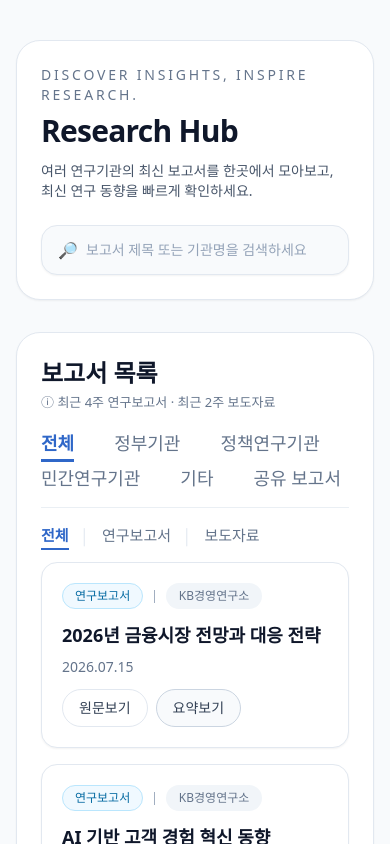
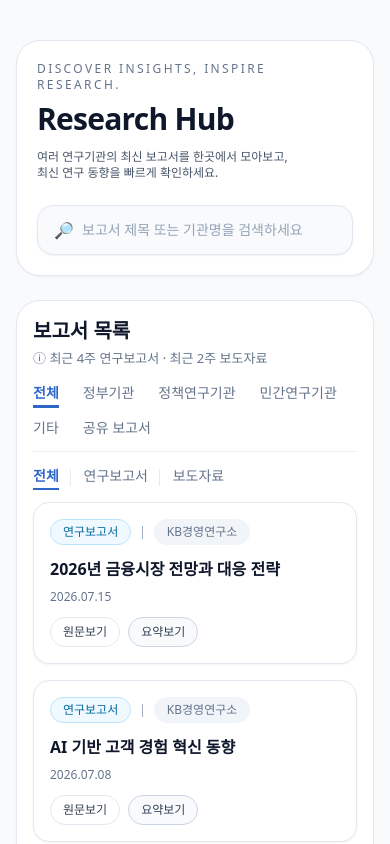
Before and after one commit to cha2yeon/research-hub, a Next.js app: page / in a window 390 px wide. Shown: the top 844 px of the page. Built offline with nearby package versions, Linux system fonts and the light colour scheme; no server answers.

Commit message:
모바일 화면 최적화

```diff
--- a/app/page.tsx
+++ b/app/page.tsx
@@ -206,11 +206,11 @@ export default function HomePage() {
 
   return (
     <main className="min-h-screen bg-slate-50 px-4 py-10 text-slate-800 sm:px-6 lg:px-8">
-      <div className="mx-auto flex max-w-6xl flex-col gap-8">
-        <header className="relative rounded-3xl border border-slate-200 bg-white p-6 shadow-sm sm:p-7">
+      <div className="mx-auto flex max-w-6xl flex-col gap-6 sm:gap-8">
+        <header className="relative rounded-3xl border border-slate-200 bg-white p-5 shadow-sm sm:p-7">
           <div className="max-w-[38rem]">
             <div>
-              <p className="text-sm font-medium uppercase tracking-[0.2em] text-slate-500">
+              <p className="text-xs font-medium uppercase tracking-[0.2em] text-slate-500 sm:text-sm">
                 DISCOVER INSIGHTS, INSPIRE RESEARCH.
               </p>
               <h1 className="mt-2 text-3xl font-semibold tracking-tight text-slate-900 sm:text-4xl">
@@ -218,7 +218,7 @@ export default function HomePage() {
               </h1>
             </div>
 
-            <p className="mt-3 max-w-2xl text-sm text-slate-600 sm:text-base">
+            <p className="mt-3 max-w-2xl text-xs text-slate-600 sm:text-base">
               여러 연구기관의 최신 보고서를 한곳에서 모아보고,<br />
               최신 연구 동향을 빠르게 확인하세요.
             </p>
@@ -242,23 +242,23 @@ export default function HomePage() {
         </header>
 
         {pendingReports && newReportCount > 0 && (
-          <div className="fixed left-1/2 top-6 z-[1000] flex min-h-12 w-fit max-w-[min(640px,calc(100vw-2rem))] -translate-x-1/2 items-center gap-5 rounded-2xl border border-slate-200 bg-white px-8 py-3 shadow-[0_10px_30px_rgba(15,23,42,0.12)] sm:px-9">
-            <p className="text-[15px] font-normal text-slate-700">
+          <div className="fixed left-1/2 top-6 z-[1000] flex w-[calc(100vw-2rem)] max-w-[min(640px,calc(100vw-2rem))] -translate-x-1/2 flex-col gap-2 rounded-2xl border border-slate-200 bg-white px-5 py-3 shadow-[0_10px_30px_rgba(15,23,42,0.12)] sm:min-h-12 sm:w-fit sm:flex-row sm:items-center sm:gap-5 sm:px-9">
+            <p className="text-center text-sm font-normal text-slate-700 sm:text-[15px]">
               <span className="mr-1 inline-block scale-[1.08]">📄</span> 최신 보고서 {newReportCount}건이 추가되었습니다.
             </p>
-            <div className="flex shrink-0 items-center gap-2">
+            <div className="flex w-full shrink-0 items-center justify-center gap-2 sm:w-auto">
               <button
                 type="button"
                 onClick={showLatestReports}
                 disabled={isRefreshingLatestReports}
-                className="rounded-lg bg-[#EAF2FF] px-3 py-1.5 text-sm font-medium text-[#2F67C8] transition-colors duration-200 hover:bg-[#DCEAFF] active:bg-[#CFE1FF] disabled:cursor-wait disabled:opacity-60"
+                className="rounded-lg bg-[#EAF2FF] px-3 py-1.5 text-xs font-medium text-[#2F67C8] transition-colors duration-200 hover:bg-[#DCEAFF] active:bg-[#CFE1FF] disabled:cursor-wait disabled:opacity-60 sm:text-sm"
               >
                 {isRefreshingLatestReports ? '불러오는 중...' : '최신 목록 보기'}
               </button>
               <button
                 type="button"
                 onClick={dismissLatestReports}
-                className="rounded-lg p-1.5 text-lg leading-none text-slate-400 transition hover:bg-slate-100 hover:text-slate-700"
+                className="absolute right-3 top-1/2 -translate-y-1/2 rounded-lg p-1.5 text-lg leading-none text-slate-400 transition hover:bg-slate-100 hover:text-slate-700"
                 aria-label="최신 보고서 알림 닫기"
               >
                 ×
@@ -267,10 +267,10 @@ export default function HomePage() {
           </div>
         )}
 
-        <section className="rounded-3xl border border-slate-200 bg-white p-6 shadow-sm">
-          <div className="mb-3 flex flex-col gap-3.5">
+        <section className="rounded-3xl border border-slate-200 bg-white p-4 shadow-sm sm:p-6">
+          <div className="mb-3 flex flex-col gap-3 sm:gap-3.5">
             <div className="flex flex-col gap-1 sm:flex-row sm:items-baseline sm:justify-between sm:gap-4">
-              <h2 className="text-2xl font-bold text-slate-900">보고서 목록</h2>
+              <h2 className="text-xl font-bold text-slate-900 sm:text-2xl">보고서 목록</h2>
               <p className="text-[13px] font-normal text-slate-500 sm:text-sm">
                 ⓘ 최근 4주 연구보고서 · 최근 2주 보도자료
               </p>
@@ -296,11 +296,11 @@ export default function HomePage() {
                   showSeparators
                 />
               ) : (
-                <div className="flex flex-wrap items-center gap-x-3 text-[15px]">
+                <div className="flex flex-wrap items-center gap-x-2 gap-y-1.5 text-sm sm:gap-x-3 sm:text-[15px]">
                 {(['전체', '연구보고서', '보도자료'] as ReportTypeFilter[]).map((type, index, types) => {
                   const isActive = type === selectedReportType;
                   return (
-                    <span key={type} className="flex items-center gap-x-3">
+                    <span key={type} className="flex items-center gap-x-2 sm:gap-x-3">
                       <button
                         type="button"
                         onClick={() => setSelectedReportType(type)}
--- a/components/report-filter-tabs-client.tsx
+++ b/components/report-filter-tabs-client.tsx
@@ -13,7 +13,11 @@ export function ReportFilterTabsClient({ options, selected, onSelect, variant =
 
   return (
     <div className={`flex flex-wrap items-center ${
-      isPrimaryNavigation ? 'gap-x-10 text-lg' : showSeparators ? 'gap-x-3 text-[15px]' : 'gap-x-8 text-[15px]'
+      isPrimaryNavigation
+        ? 'gap-x-6 gap-y-2 text-sm sm:gap-x-10 sm:text-lg'
+        : showSeparators
+          ? 'gap-x-2 gap-y-1.5 text-sm sm:gap-x-3 sm:text-[15px]'
+          : 'gap-x-6 gap-y-1.5 text-sm sm:gap-x-8 sm:text-[15px]'
     }`}
     >
       {options.map((option, index) => {
@@ -32,7 +36,7 @@ export function ReportFilterTabsClient({ options, selected, onSelect, variant =
               {option.label}
             </button>
             {showSeparators && index < options.length - 1 && (
-              <span aria-hidden="true" className="ml-3 select-none text-slate-200">|</span>
+              <span aria-hidden="true" className="ml-2 select-none text-slate-200 sm:ml-3">|</span>
             )}
           </span>
         );
--- a/components/report-list.tsx
+++ b/components/report-list.tsx
@@ -157,7 +157,7 @@ export function ReportList({ reports, isLoading = false }: ReportListProps) {
         return (
         <article
           key={reportKey}
-          className="rounded-2xl border border-slate-200 bg-white p-5 shadow-sm transition hover:shadow-md"
+          className="rounded-2xl border border-slate-200 bg-white p-4 shadow-sm transition hover:shadow-md sm:p-5"
         >
           <div className={usesDetailCard ? 'space-y-3' : 'flex flex-col gap-3 md:flex-row md:items-start md:justify-between'}>
             <div className={usesDetailCard ? 'space-y-3' : 'space-y-1.5'}>
@@ -171,9 +171,9 @@ export function ReportList({ reports, isLoading = false }: ReportListProps) {
                 </span>
               </div>
               <div className={usesDetailCard ? 'flex flex-col items-start gap-2 sm:flex-row sm:items-start sm:justify-between sm:gap-6' : undefined}>
-                <h3 className={usesDetailCard ? 'flex-1 text-lg font-semibold text-slate-900' : 'text-lg font-semibold text-slate-900'}>{formatDisplayTitle(report)}</h3>
+                <h3 className={usesDetailCard ? 'flex-1 break-words text-base font-semibold text-slate-900 sm:text-lg' : 'break-words text-base font-semibold text-slate-900 sm:text-lg'}>{formatDisplayTitle(report)}</h3>
                 {usesDetailCard && (
-                  <span className="shrink-0 whitespace-nowrap text-sm text-slate-500">{formatPublishedAt(report)}</span>
+                  <span className="shrink-0 whitespace-nowrap text-xs text-slate-500 sm:text-sm">{formatPublishedAt(report)}</span>
                 )}
               </div>
               {usesDetailCard ? (
@@ -183,7 +183,7 @@ export function ReportList({ reports, isLoading = false }: ReportListProps) {
                       href={report.url}
                       target="_blank"
                       rel="noreferrer"
-                      className="whitespace-nowrap rounded-full border border-slate-200 px-4 py-2 text-sm font-medium text-slate-700 transition hover:border-slate-300 hover:bg-slate-50 focus-visible:outline-none focus-visible:ring-2 focus-visible:ring-slate-400 focus-visible:ring-offset-2"
+                      className="whitespace-nowrap rounded-full border border-slate-200 px-3 py-1.5 text-xs font-medium text-slate-700 transition hover:border-slate-300 hover:bg-slate-50 focus-visible:outline-none focus-visible:ring-2 focus-visible:ring-slate-400 focus-visible:ring-offset-2 sm:px-4 sm:py-2 sm:text-sm"
                     >
                       원문보기
                     </a>
@@ -192,7 +192,7 @@ export function ReportList({ reports, isLoading = false }: ReportListProps) {
                         onClick={toggleSummary}
                         aria-expanded={isSummaryOpen}
                         aria-controls={summaryRegionId}
-                        className={`whitespace-nowrap rounded-full border px-4 py-2 text-sm font-medium transition focus-visible:outline-none focus-visible:ring-2 focus-visible:ring-slate-400 focus-visible:ring-offset-2 ${isSummaryOpen ? 'border-slate-400 bg-slate-100 text-slate-800' : 'border-slate-300 bg-slate-50 text-slate-700 hover:border-slate-400 hover:bg-slate-100'}`}
+                        className={`whitespace-nowrap rounded-full border px-3 py-1.5 text-xs font-medium transition focus-visible:outline-none focus-visible:ring-2 focus-visible:ring-slate-400 focus-visible:ring-offset-2 sm:px-4 sm:py-2 sm:text-sm ${isSummaryOpen ? 'border-slate-400 bg-slate-100 text-slate-800' : 'border-slate-300 bg-slate-50 text-slate-700 hover:border-slate-400 hover:bg-slate-100'}`}
                       >
                         {isSummaryOpen ? '접기' : '요약보기'}
                     </button>}
@@ -201,7 +201,7 @@ export function ReportList({ reports, isLoading = false }: ReportListProps) {
                   {isSummaryOpen && (
                     <div id={summaryRegionId} className={`grid transition-[grid-template-rows,opacity,margin] duration-300 ease-out ${isSummaryOpen ? 'grid-rows-[1fr] opacity-100' : 'grid-rows-[0fr] opacity-0'}`}>
                       <div className="min-h-0 overflow-hidden">
-                        {detailState?.loading ? <p className="text-base leading-7 text-slate-500">상세 내용을 불러오는 중입니다...</p> : detailState?.error ? <p className="text-base leading-7 text-rose-600">{detailState.error}</p> : <p className="whitespace-pre-line text-base leading-7 text-slate-600">{summaryContent}</p>}
+                        {detailState?.loading ? <p className="text-sm leading-6 text-slate-500 sm:text-base sm:leading-7">상세 내용을 불러오는 중입니다...</p> : detailState?.error ? <p className="text-sm leading-6 text-rose-600 sm:text-base sm:leading-7">{detailState.error}</p> : <p className="break-words whitespace-pre-line text-sm leading-6 text-slate-600 sm:text-base sm:leading-7">{summaryContent}</p>}
                       </div>
                     </div>
                   )}
```
Also changed, not shown: components/shared-reports-section.tsx (+10 -10 lines).
